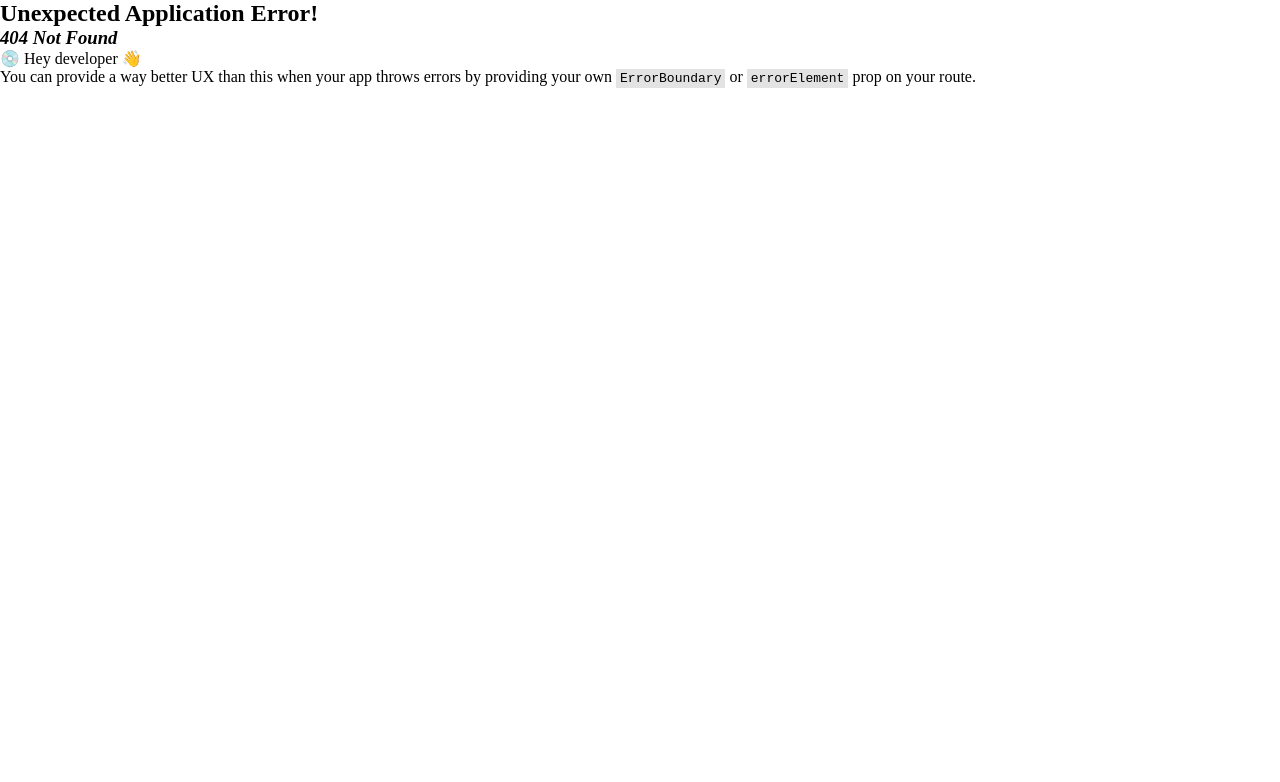
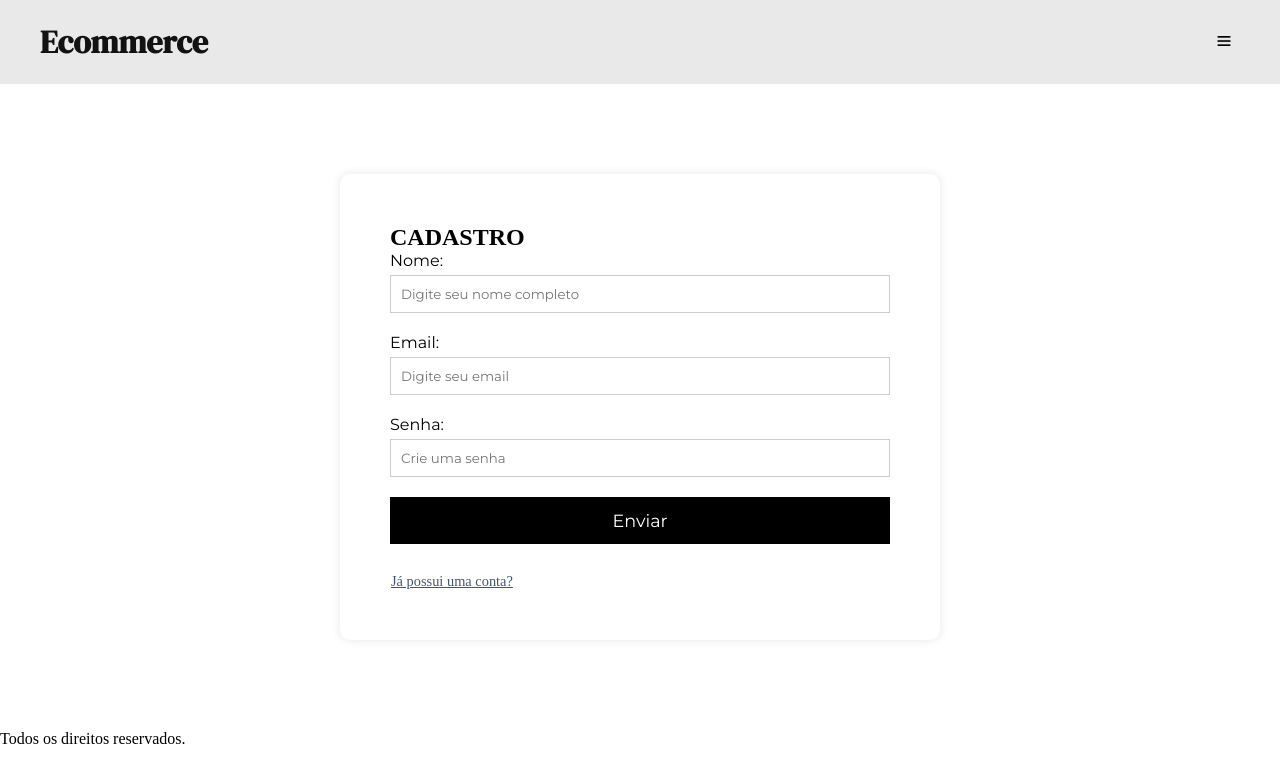
Before and after one commit to Batissta/ecommerce, a React (Vite) app: page /cadastro in a window 1280 px wide. Before the commit this address had no page. Shown: the top 782 px of the page. Built offline with nearby package versions, Linux system fonts and the light colour scheme; a web font is replaced by a local one.

Commit message:
feat - CriarConta, main, login
atualizações na pagina de login, criar conta, tanto no jsx quanto no css

```diff
--- /dev/null
+++ b/src/css/routes/CriarConta.css
@@ -0,0 +1,49 @@
+#criarConta .container-box {
+    display: flex;
+  }
+
+  #criarConta h1 {
+    margin-bottom: 24px;
+    text-align: center;
+    font-size: 2rem;
+  }
+
+  #criarConta label {
+    font-family: Montserrat;
+    display: flex;
+    margin-bottom: 5px;
+  }
+
+  #criarConta p {
+    font-family: Montserrat;
+    margin: 16px 0;
+  }
+  #criarConta .inputs-box {
+    display: flex;
+    flex-direction: column;
+  }
+
+  #criarConta .inputs-box input[type="text"],[type="password"] {
+    flex: 1;
+    padding: 10px;
+    border: 1px solid #ccc;
+    font-family: Montserrat;
+    margin-bottom: 20px;
+  }
+  #criarConta .button {
+    width: 100%;
+    font-family: "Montserrat";
+    font-weight: 400;
+    background-color: black;
+    color: #fff;
+    padding: 12px 16px;
+    transition: 150ms;
+    font-size: 1.1em;
+    border: 1px solid rgb(0, 0, 0);
+  }
+
+  #criarConta .button:hover {
+    background-color: #f3f3f3;
+    color: #000;
+    cursor: pointer;
+  }
--- a/src/main.jsx
+++ b/src/main.jsx
@@ -4,6 +4,7 @@ import Home from "./routes/Home.jsx";
 import Login from "./routes/Login.jsx";
 import Produtos from "./routes/Produtos.jsx";
 import EsqueciSenha from "./routes/EsqueciSenha.jsx";
+import CriarConta from "./routes/CriarConta.jsx";
 
 import ReactDOM from "react-dom/client";
 import React from "react";
@@ -33,6 +34,10 @@ const router = createBrowserRouter([
         path: "forgetPass",
         element: <EsqueciSenha />,
       },
+      {
+        path: "cadastro",
+        element: <CriarConta />,
+      },
     ],
   },
 ]);
--- /dev/null
+++ b/src/routes/CriarConta.jsx
@@ -0,0 +1,39 @@
+import React from "react";
+import "../css/routes/CriarConta.css";
+import { Link } from "react-router-dom";
+import { useParams, useNavigate } from "react-router-dom";
+
+const CriarConta = () => {
+  const navigate = useNavigate();
+  const handleRedirect = () => {
+    return navigate("/login");
+  };
+  return (
+    <>
+       <div id="criarConta" class="container-box">
+        <form action="#">
+            <h2>CADASTRO</h2>
+        <div class="inputs-box">
+            <label for="username">Nome:</label>
+            <input type="text" id="username" name="username" placeholder="Digite seu nome completo"/>
+            <label for="username">Email:</label>
+            <input type="text" id="username" name="username" placeholder="Digite seu email"/>
+            <label for="password">Senha:</label>
+            <input type="password" id="password" name="password" placeholder="Crie uma senha"/>
+        </div>
+        <button className="button" type="submit" onClick={handleRedirect}>
+            Enviar
+          </button>
+        <div class="links-cad">
+          <Link className="link" to="/login">
+              Já possui uma conta?
+            </Link>
+            </div>
+        </form>
+      </div>
+
+    </>
+  );
+};
+
+export default CriarConta;
--- a/src/routes/Login.jsx
+++ b/src/routes/Login.jsx
@@ -31,7 +31,7 @@ const Login = () => {
             <Link className="link" to="/forgetPass">
               Esqueceu sua senha?
             </Link>
-            <Link className="link" to="/">
+            <Link className="link" to="/cadastro">
               Criar conta
             </Link>
           </div>
```
